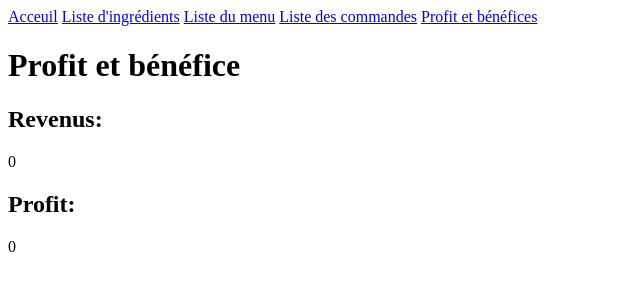
After one commit to MashFr/RestoTracker, a Django app: page /profit/ in a window 1280 px wide. The commit adds this page. Shown: the top 300 px of the page, without its empty margins (0-640 px from the left). Run offline with Django 4.2, Linux system fonts and the light colour scheme; data that the repository does not hold is empty.

Commit message:
ajout d'une vue pour le calul des bénéfices et es profits ainsi que du template profit.html

```diff
--- a/src/inventory/templates/inventory/base.html
+++ b/src/inventory/templates/inventory/base.html
@@ -15,6 +15,7 @@
             <a href="{% url 'ingredientlist' %}">Liste d'ingrédients</a>
             <a href="{% url 'menuitemlist' %}">Liste du menu</a>
             <a href="{% url 'purchaselist' %}">Liste des commandes</a>
+            <a href="{% url 'profit' %}">Profit et bénéfices</a>
         </nav>
     </header>
     {% block content %}
--- a/src/inventory/templates/inventory/menuitem_list.html
+++ b/src/inventory/templates/inventory/menuitem_list.html
@@ -1,7 +1,7 @@
 {% extends "inventory/base.html" %}
 
 {% block content %}
-<h1>List des items du menu</h1>
+<h1>Liste du menu</h1>
 <table>
     <tr>
         <th>Titre</th>
--- /dev/null
+++ b/src/inventory/templates/inventory/profit.html
@@ -0,0 +1,12 @@
+{% extends "inventory/base.html" %}
+
+{% block content %}
+<h1>Profit et bénéfice</h1>
+
+<h2>Revenus:</h2>
+<p>{{revenue}}</p>
+<h2>Profit:</h2>
+<p>{{profit}}</p>
+
+
+{% endblock %}
--- a/src/inventory/urls.py
+++ b/src/inventory/urls.py
@@ -9,4 +9,5 @@ urlpatterns = [
     path('menuitem/', views.MenuItemList.as_view(), name="menuitemlist"),
     path('menuitem/delete/<pk>', views.MenuItemDelete.as_view(), name="menuitemdelete"),
     path('purchase/', views.PurchasesList.as_view(), name="purchaselist"),
+    path('profit/', views.Profit, name="profit"),
 ]
--- a/src/inventory/views.py
+++ b/src/inventory/views.py
@@ -5,7 +5,7 @@ from msilib.schema import ListView
 from re import template
 from typing import List
 from django.shortcuts import render
-from .models import Ingredients, MenuItem, Purchase
+from .models import Ingredients, MenuItem, Purchase, RecipeRequirement
 from django.views.generic import ListView, DeleteView, UpdateView
 from django.urls import reverse_lazy
 
@@ -46,3 +46,34 @@ class PurchasesList(ListView):
     model = Purchase
     template_name = "inventory/purchase_list.html"
     context_object_name = 'purchases'
+
+#Profit and revenu report
+
+# class Profit(ListView):
+#     model = Purchase
+#     template_name = "inventory/profit.html"
+#     context_object_name = 'purchases'
+
+def Profit(request):
+
+    every_purchase = Purchase.objects.all()
+    total_revenue = 0
+    for purchase in every_purchase:
+        # print(purchase.menu_item.price)
+        total_revenue  += purchase.menu_item.price
+
+
+    total_cost = 0
+    for purchase in every_purchase:
+        recipe_requirement = RecipeRequirement.objects.filter(menu_item = purchase.menu_item)
+
+        for requirement in recipe_requirement:
+            requirement_price = requirement.quantity * requirement.ingredient.unit_price
+            print(requirement_price)
+            total_cost += requirement_price
+            # print(requirement)
+
+    profit = total_revenue - total_cost
+
+    context = {"revenue": total_revenue, "profit": profit}
+    return render(request, "inventory/profit.html", context)
```
